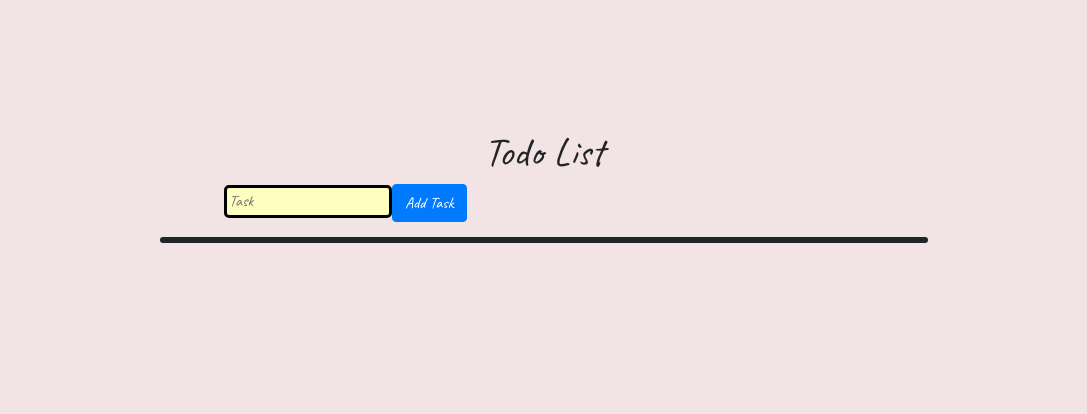
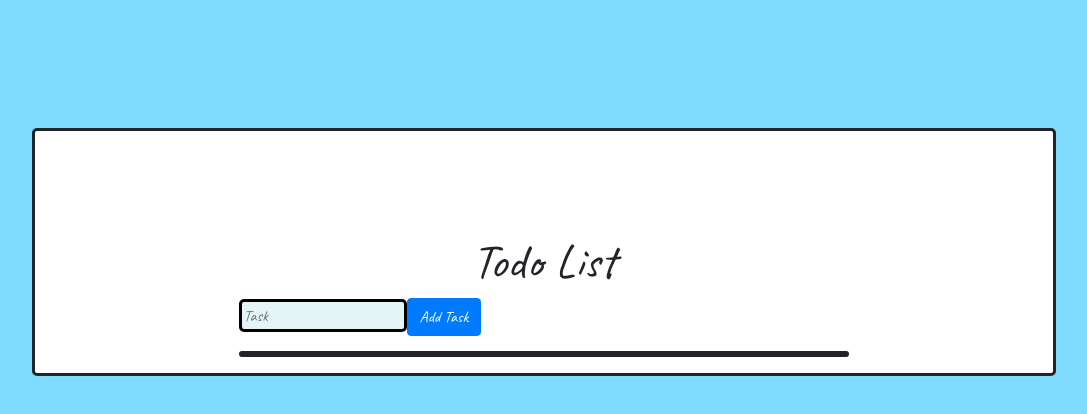
Before and after one commit to CedenoHernandez/todo-list, a React (Create React App) app: page / in a window 1280 px wide. Shown: the top 414 px of the page, without its empty margins (96-1183 px from the left). Built offline with nearby package versions, Linux system fonts and the light colour scheme.

Commit message:
Add effects to remove items

```diff
--- a/src/App.scss
+++ b/src/App.scss
@@ -1,24 +1,38 @@
-$color1: #f2e4e4;
+$color1: #7FDBFF;
+$color2: white;
 
+html {
+  background-color: $color1;
+}
 
 .title {
   text-align: center;
   padding-top: 10%;
   font-family: 'Caveat', cursive;
+  font-size: 3em;
 }
 
 body {
-  background-color: $color1;
+  background-color: $color2;
   font-family: 'Caveat', cursive;
+  border: solid;
+  border-radius: 5px;
+  margin-top: 10%;
+  margin-left: 10%;
+  margin-right: 10%;
 
 }
 
+.App {
+  background-color: $color2;
+}
+
 .todoListMain {
-  padding: 0% 25% 0% 25%;
+  padding: 0% 20% 0% 20%;
 }
 
 .input {
-  background-color: #feffbf;
+  background-color: #e4f4f7;
   min-height: 33px;
   border: solid;
   border-radius: 5px;
@@ -26,9 +40,15 @@ body {
 
 .theList {
   align-items: center;
+  font-size: 2em;
   margin-top: 15px;
   margin-left: 20%;
   margin-right: 20%;
   border: solid;
   border-radius: 5px;
 }
+
+li:hover {
+  cursor: pointer;
+  text-decoration: line-through;
+}
```
